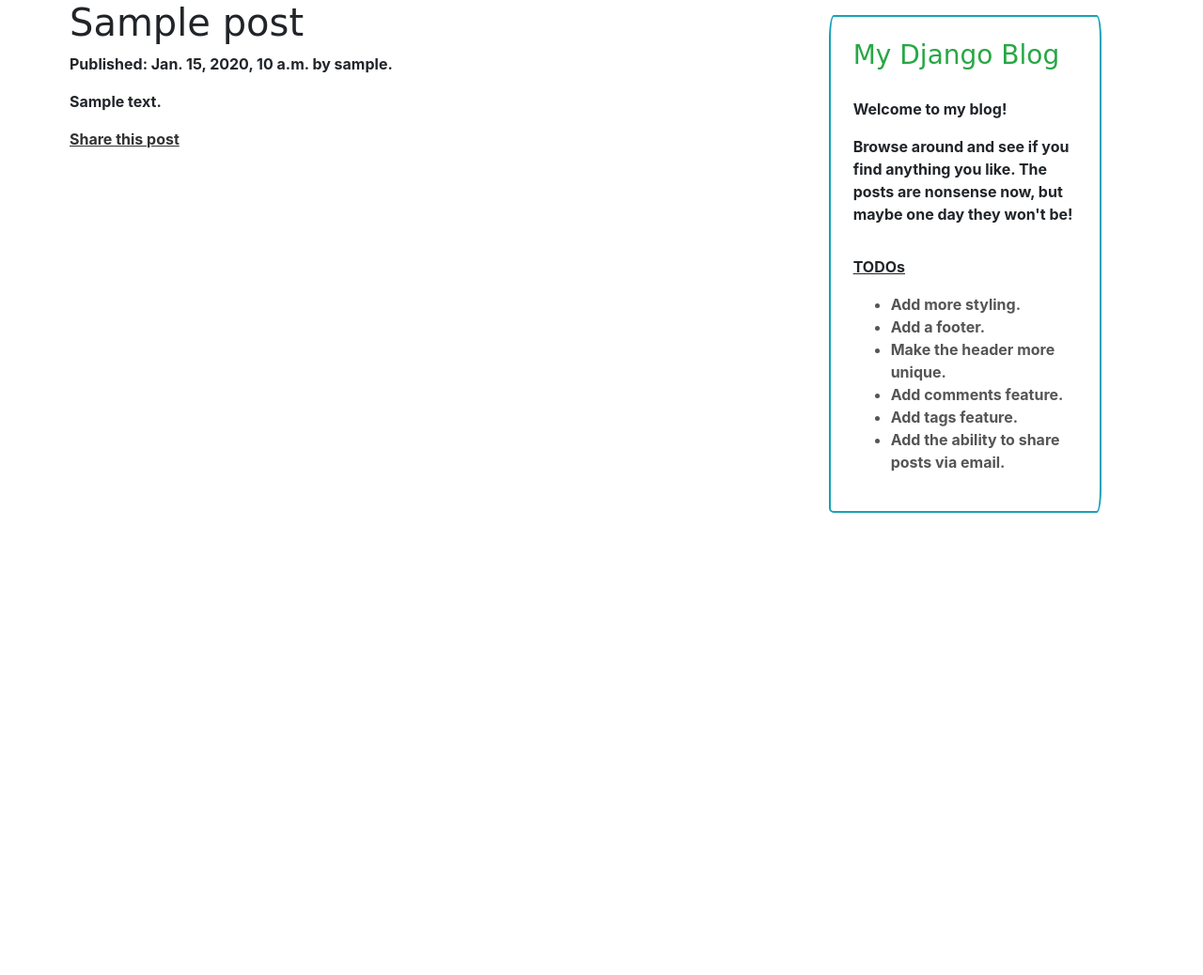
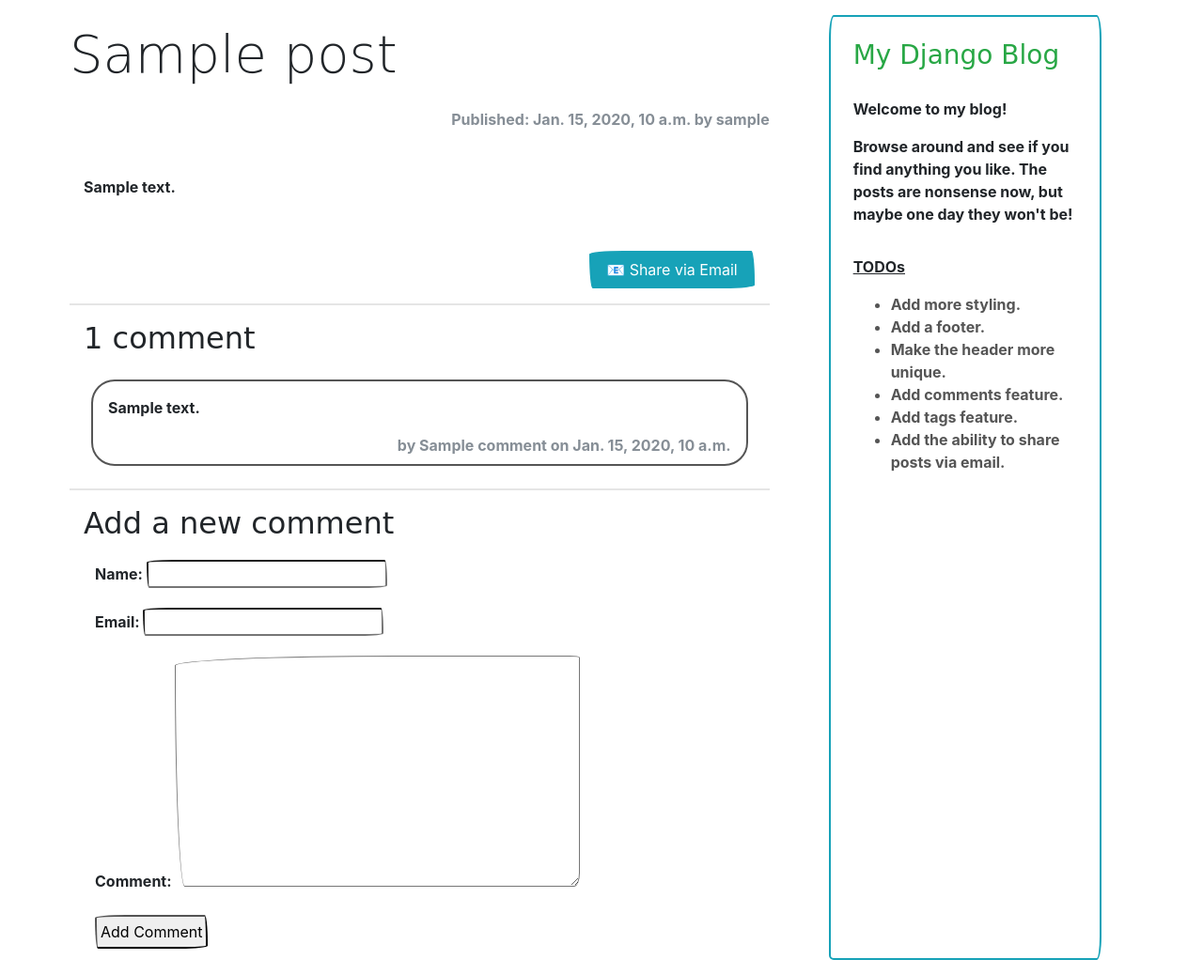
Before and after one commit to copev313/Django-Blog, a Django app: a page that uses mysite/blog/templates/blog/post/detail.html in a window 1280 px wide. Shown: the whole page at 94% size. Before the commit the page ends 546 px from the top, so only its background shows below. Run offline with Django 3.2, Linux system fonts and the light colour scheme; tables that the repository leaves empty hold one stand-in row (values such as "Sample post"); some libraries are stand-ins or nearby versions; some web fonts are replaced.

Commit message:
Added comment system

```diff
--- a/mysite/blog/forms.py
+++ b/mysite/blog/forms.py
@@ -1,4 +1,6 @@
 from django import forms
+
+from .models import Comment
 
 
 class EmailPostForm(forms.Form):
@@ -7,3 +9,9 @@
     to = forms.EmailField()
     comments = forms.CharField(required=False,
                                widget=forms.Textarea)
+
+
+class CommentForm(forms.ModelForm):
+    class Meta:
+        model = Comment
+        fields = ('name', 'email', 'comment')
--- a/mysite/blog/models.py
+++ b/mysite/blog/models.py
@@ -44,3 +44,22 @@
                              self.publish.month,
                              self.publish.day,
                              self.slug])
+
+
+class Comment(models.Model):
+
+    post = models.ForeignKey(Post,
+                             on_delete=models.CASCADE,
+                             related_name='comments')
+    name = models.CharField(max_length=80)
+    email = models.EmailField()
+    comment = models.TextField()
+    created = models.DateTimeField(auto_now_add=True)
+    updated = models.DateTimeField(auto_now=True)
+    active = models.BooleanField(default=True)
+
+    class Meta:
+        ordering = ('created', )
+
+    def __str__(self):
+        return f"Comment by {self.name} on {self.post}"
--- a/mysite/blog/templates/blog/post/detail.html
+++ b/mysite/blog/templates/blog/post/detail.html
@@ -4,17 +4,74 @@
 {% block title %}{{ post.title }}{% endblock %}
 
 {% block content %}
-    <h1>{{ post.title }}</h1>
-    <p class="date">
-        Published: {{ post.publish }} by {{ post.author }}.
+    <h1 class="display-4 my-4">{{ post.title }}</h1>
+    <p class="text-right text-secondary text-muted">
+        Published: {{ post.publish }} by {{ post.author }}
     </p>
 
-    {{ post.body|linebreaks }}
+    <div class="container my-5">
+        {{ post.body|linebreaks }}
+    </div>
 
-    <p>
-        <a href="{% url 'blog:post_share' post.id %}">
-            Share this post
-        </a>
-    </p>
+    <div class="d-flex flex-row-reverse justify-content-start pt-2 pr-3">
+        <button type="button" class="btn btn-info ">
+            <a  class="text-light text-decoration-none p-1"
+                href="{% url 'blog:post_share' post.id %}">
+                📧 Share via Email
+            </a>
+        </button>
+    </div>
+
+    <hr>
+
+    <div class="container mt-2 mb-4">
+        {% with comments.count as total_comments %}
+            <h2 class="mb-4">{{ total_comments }} comment{{ total_comments|pluralize }}</h2>
+        {% endwith %}
+
+        {% for comment in comments %}
+            <div class="border border-secondary rounded px-3 mx-2 my-2">
+                <p>
+                    {{ comment.comment|linebreaks }}
+                </p>
+
+                <p class="text-right text-secondary text-muted fs-6 mb-2">
+                    by {{ comment.name }} on {{ comment.created }}
+                </p>
+            </div>
+
+            {% empty %}
+            <p class="text-success text-center">
+                <em>There are no comments yet. Be the first!</em>
+            </p>
+
+        {% endfor %}
+    </div>
+
+    <hr>
+
+    <div class="container d-flex flex-column ">
+        {% if new_comment %}
+        <div>
+            <h2>Your comment has been added.</h2>
+        </div>
+        {% else %}
+            <div>
+                <h2>Add a new comment</h2>
+            </div>
+            <div>
+                <form class="m-2 p-1"
+                  method="post">
+                {{ comment_form.as_p }}
+                {% csrf_token %}
+                <p class="text-left">
+                    <input class="p-1 ml-6"
+                           type="submit"
+                           value="Add Comment">
+                </p>
+            </form>
+            </div>
+        {% endif %}
+    </div>
 
 {% endblock %}
--- a/mysite/blog/views.py
+++ b/mysite/blog/views.py
@@ -1,7 +1,8 @@
-from django.shortcuts import render, get_object_or_404
 from django.core.mail import send_mail
+from django.shortcuts import get_object_or_404, render
 from django.views.generic import ListView
-from .forms import EmailPostForm
+
+from .forms import CommentForm, EmailPostForm
 from .models import Post
 
 
@@ -43,9 +44,33 @@
                              publish__month=month,
                              publish__day=day)
 
+    # List of active comments for this post:
+    comments = post.comments.filter(active=True)
+
+    new_comment = None
+
+    # [CASE] POST request --> Post the comment:
+    if (request.method == 'POST'):
+        comment_form = CommentForm(data=request.POST)
+        # Validate form data:
+        if comment_form.is_valid():
+            # Create Comment object:
+            new_comment = comment_form.save(commit=False)
+            # Assign the comment ot the current post:
+            new_comment.post = post
+            # Finally, save the comment to the DB:
+            new_comment.save()
+
+    # [CASE] GET request --> Serve CommentForm:
+    else:
+        comment_form = CommentForm()
+
     return render(request,
                   'blog/post/detail.html',
-                  {'post': post})
+                  {'post': post,
+                   'comments': comments,
+                   'new_comment': new_comment,
+                   'comment_form': comment_form})
 
 
 def post_share(request, post_id):
@@ -54,12 +79,11 @@
     # Used to handle success message in our template:
     sent = False
 
-    # POST our form data
+    # [CASE] POST our form data
     if (request.method == 'POST'):
         # Form was submitted:
         form = EmailPostForm(request.POST)
-
-        # [CASE] Form is successfully validated:
+        # Validate form data:
         if form.is_valid():
             # Send email sharing post title + post URL:
             cd = form.cleaned_data
@@ -71,7 +95,7 @@
             send_mail(subject, message, 'copev313@gmail.com', [cd['to']])
             sent = True
 
-    # GET our form
+    # [CASE] GET our EmailPostForm
     else:
         form = EmailPostForm()
 
```
Also changed, not shown: mysite/blog/admin.py (+9 -1 lines), mysite/blog/migrations/0002_comment.py (added), mysite/blog/migrations/0003_auto_20210413_2045.py (added).
